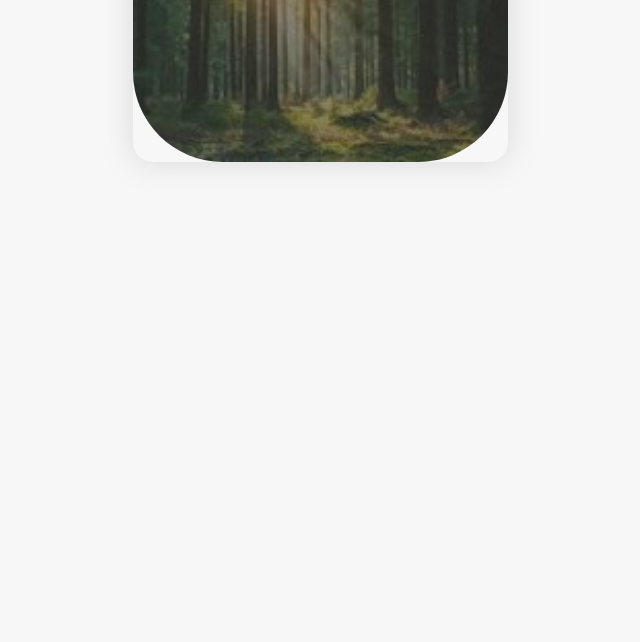
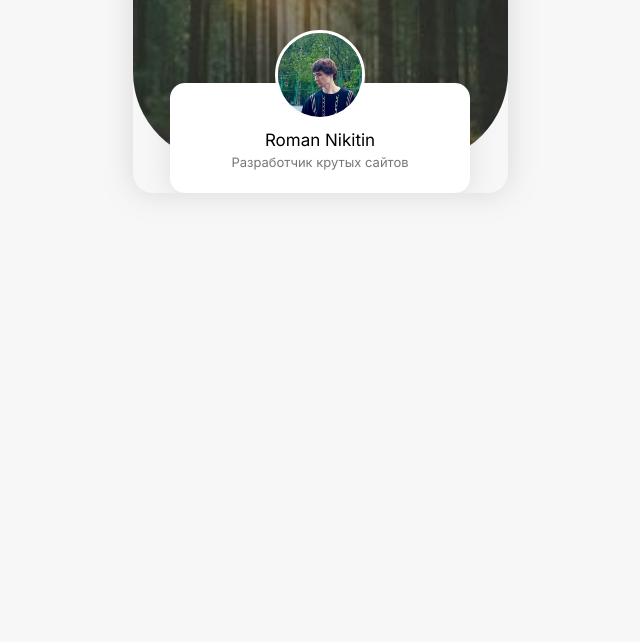
Before and after one commit to NIrogen/taplink, a plain HTML site: page index.html in a window 1280 px wide. Shown: the part 158-800 px from the top of the page, without its empty margins (320-960 px from the left). Drawn offline with Linux system fonts and the light colour scheme.

Commit message:
add: User Bio

```diff
--- a/css/style.css
+++ b/css/style.css
@@ -9,11 +9,17 @@ body {
 }
 
 .page-wrapper {
+  overflow: hidden;
   max-width: 375px;
   margin: auto;
   background-color: #f7f7f7;
   box-shadow: 0px 0px 30px rgba(128, 127, 127, 0.25);
   border-radius: 20px;
+}
+
+.container {
+  max-width: 300px;
+  margin: auto;
 }
 
 .header {
@@ -39,3 +45,32 @@ body {
   font-weight: 400;
   line-height: 100%;
 }
+
+.user {
+  margin-top: -79px;
+  padding-bottom: 10px;
+  text-align: center;
+  border-radius: 15px;
+  box-shadow: 0px 4px 30px 0px rgba(0, 0, 0, 0.1);
+  background: rgba(255, 255, 255, 1);
+}
+
+.user-avatar {
+  margin-top: -53px;
+  border-radius: 50%;
+  object-fit: cover;
+  border: 3px solid rgba(255, 255, 255, 1);
+}
+
+.user-name {
+  margin-top: 8px;
+  margin-bottom: 4px;
+  font-size: 17px;
+  font-weight: 400;
+}
+.user-description {
+  margin-top: 4px;
+  color: rgba(119, 119, 119, 1);
+  font-size: 13px;
+  font-weight: 400;
+}
--- a/index.html
+++ b/index.html
@@ -22,7 +22,14 @@
           дизайн, код, продвижение
         </p>
       </header>
+      <div class="container">
+        <div class="user">
+        <img width="90" height="90" src="images/avatar.png" alt="Roman" class="user-avatar">
+        <h1 class="user-name">Roman Nikitin</h1>
+        <p class="user-description">Разработчик крутых сайтов</p>
+      </div>
     </div>
+
 
     <script src="js/main.js"></script>
   </body>
```
Also changed, not shown: images/avatar.png (added).
